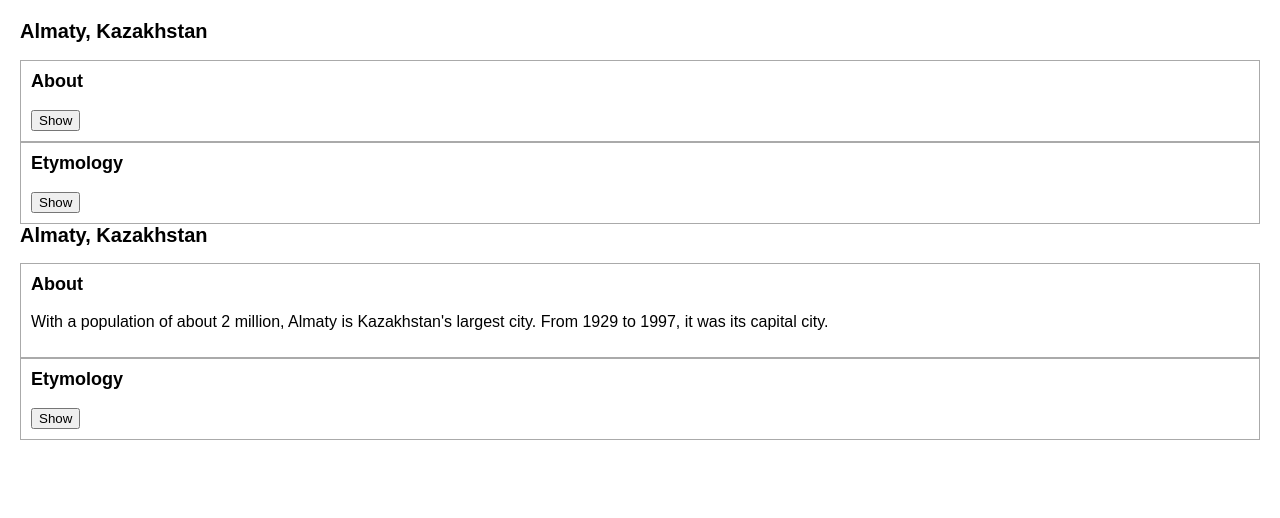
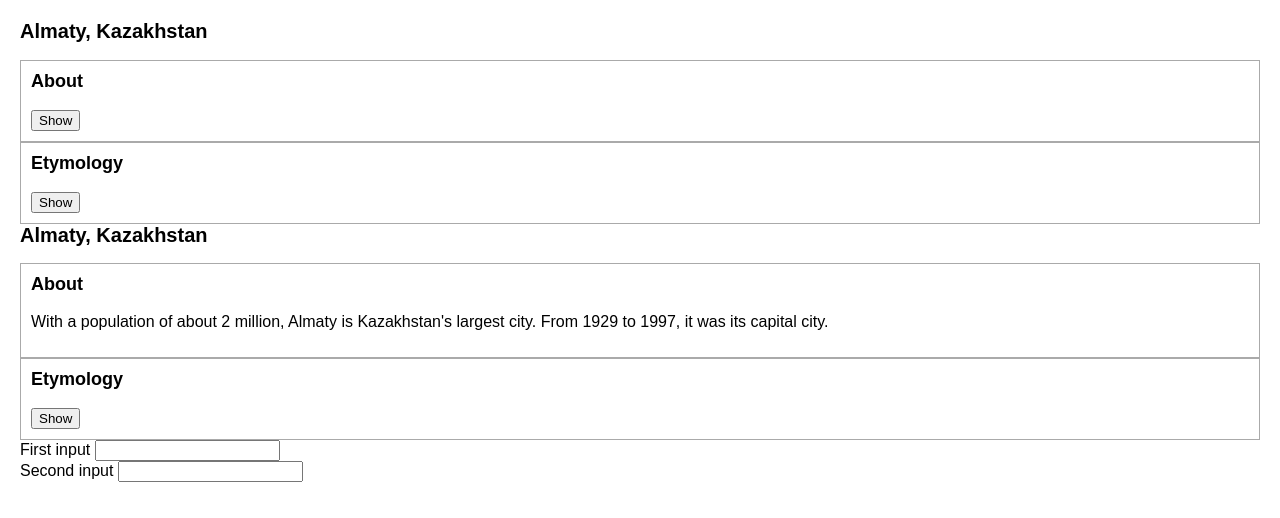
Before and after one commit to zelitosaide/react-js-course, a React (Create React App) app: page / in a window 1280 px wide. Shown: the top 518 px of the page. Built offline with nearby package versions, Linux system fonts and the light colour scheme.

Commit message:
Sharing State Between Components

```diff
--- a/src/learn/learn-react/managing-state/sharing-state-between-components/challenges/synced-inputs.js
+++ b/src/learn/learn-react/managing-state/sharing-state-between-components/challenges/synced-inputs.js
@@ -21,4 +21,16 @@ function SyncedInputs() {
 
 function Input({ label }) {
   const [text, setText] = useState("");
+
+  function handleChange(e) {}
+
+  return (
+    <label style={{ display: "block" }}>
+      {label}{" "}
+      <input
+        value={text}
+        onChange={handleChange}
+      />
+    </label>
+  );
 }
```
